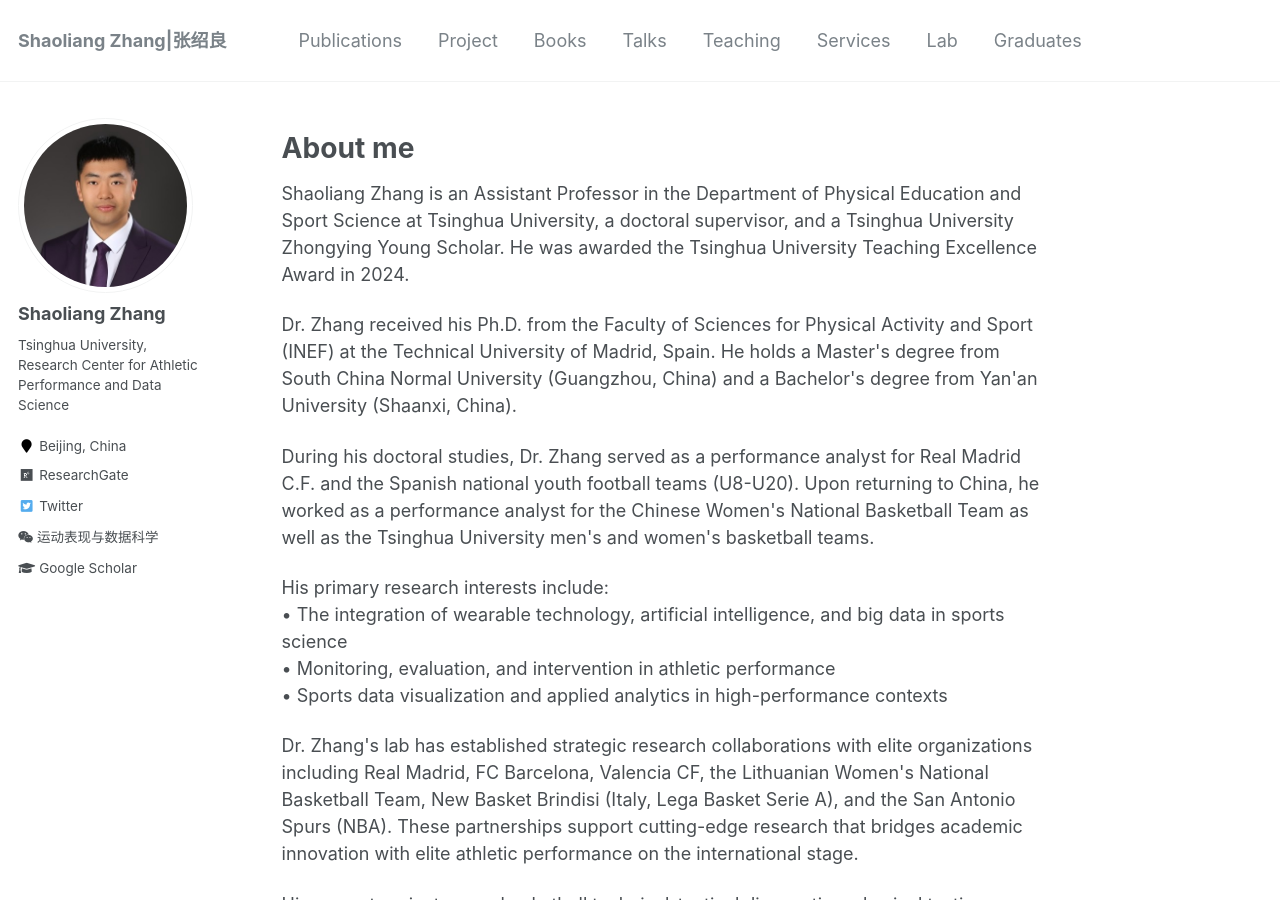
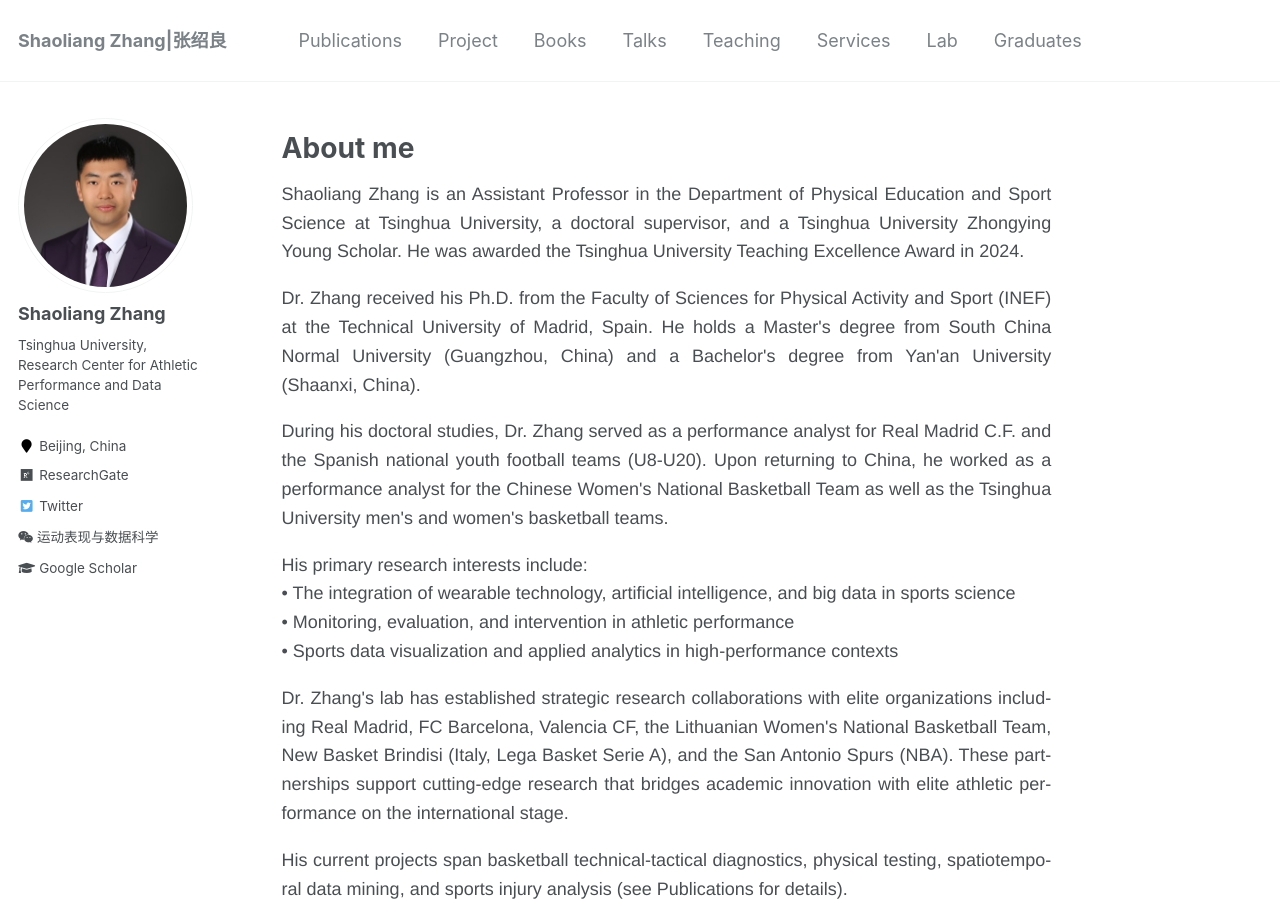
Before and after one commit to sportssuper/ZSL, a Jekyll site: the page built from _pages/about.md, in a window 1280 px wide and 900 px high. Built offline with Jekyll 4.4.1, drawn with Linux system fonts in a browser that asks for light colours; a script that is not in the unit is left out.

Commit message:
Update about.md

```diff
--- a/_pages/about.md
+++ b/_pages/about.md
@@ -9,23 +9,23 @@
 ---
 # About me
 
-<div>
-  <p>Shaoliang Zhang is an Assistant Professor in the Department of Physical Education and Sport Science at Tsinghua University, a doctoral supervisor, and a Tsinghua University Zhongying Young Scholar. He was awarded the Tsinghua University Teaching Excellence Award in 2024.</p>
+<div style="text-align: justify; font-family: 'Helvetica Neue', Arial, sans-serif; max-width: 800px; margin: 0 auto; line-height: 1.6; hyphens: auto;">
+  <p style="margin-bottom: 1em;">Shaoliang Zhang is an Assistant Professor in the Department of Physical Education and Sport Science at Tsinghua University, a doctoral supervisor, and a Tsinghua University Zhongying Young Scholar. He was awarded the Tsinghua University Teaching Excellence Award in 2024.</p>
 
-  <p>Dr. Zhang received his Ph.D. from the Faculty of Sciences for Physical Activity and Sport (INEF) at the Technical University of Madrid, Spain. He holds a Master's degree from South China Normal University (Guangzhou, China) and a Bachelor's degree from Yan'an University (Shaanxi, China).</p>
+  <p style="margin-bottom: 1em;">Dr. Zhang received his Ph.D. from the Faculty of Sciences for Physical Activity and Sport (INEF) at the Technical University of Madrid, Spain. He holds a Master's degree from South China Normal University (Guangzhou, China) and a Bachelor's degree from Yan'an University (Shaanxi, China).</p>
 
-  <p>During his doctoral studies, Dr. Zhang served as a performance analyst for Real Madrid C.F. and the Spanish national youth football teams (U8-U20). Upon returning to China, he worked as a performance analyst for the Chinese Women's National Basketball Team as well as the Tsinghua University men's and women's basketball teams.</p>
+  <p style="margin-bottom: 1em;">During his doctoral studies, Dr. Zhang served as a performance analyst for Real Madrid C.F. and the Spanish national youth football teams (U8-U20). Upon returning to China, he worked as a performance analyst for the Chinese Women's National Basketball Team as well as the Tsinghua University men's and women's basketball teams.</p>
 
-  <p>His primary research interests include:<br>
+  <p style="margin-bottom: 1em;">His primary research interests include:<br>
  • The integration of wearable technology, artificial intelligence, and big data in sports science<br>
  • Monitoring, evaluation, and intervention in athletic performance<br>
  • Sports data visualization and applied analytics in high-performance contexts</p>
 
-  <p>Dr. Zhang's lab has established strategic research collaborations with elite organizations including Real Madrid, FC Barcelona, Valencia CF, the Lithuanian Women's National Basketball Team, New Basket Brindisi (Italy, Lega Basket Serie A), and the San Antonio Spurs (NBA). These partnerships support cutting-edge research that bridges academic innovation with elite athletic performance on the international stage.</p>
+  <p style="margin-bottom: 1em;">Dr. Zhang's lab has established strategic research collaborations with elite organizations including Real Madrid, FC Barcelona, Valencia CF, the Lithuanian Women's National Basketball Team, New Basket Brindisi (Italy, Lega Basket Serie A), and the San Antonio Spurs (NBA). These partnerships support cutting-edge research that bridges academic innovation with elite athletic performance on the international stage.</p>
 
-  <p>His current projects span basketball technical-tactical diagnostics, physical testing, spatiotemporal data mining, and sports injury analysis (see Publications for details).</p>
+  <p style="margin-bottom: 1em;">His current projects span basketball technical-tactical diagnostics, physical testing, spatiotemporal data mining, and sports injury analysis (see Publications for details).</p>
 
-  <p>The Athletic Performance and Data Science Lab is actively recruiting Ph.D. students, postdoctoral researchers, and summer interns. If you are interested in academic collaboration or joining the lab, please feel free to reach out via email at <a href="mailto:ZSL.INEF@gmail.com">ZSL.INEF@gmail.com</a> or <a href="mailto:zslinef@mail.tsinghua.edu.cn">zslinef@mail.tsinghua.edu.cn</a>.</p>
+  <p style="margin-bottom: 1em;">The Athletic Performance and Data Science Lab is actively recruiting Ph.D. students, postdoctoral researchers, and summer interns. If you are interested in academic collaboration or joining the lab, please feel free to reach out via email at <a href="mailto:ZSL.INEF@gmail.com">ZSL.INEF@gmail.com</a> or <a href="mailto:zslinef@mail.tsinghua.edu.cn">zslinef@mail.tsinghua.edu.cn</a>.</p>
 
   <p>Below is a list of our academic collaborators and institutional partners. We are always eager to welcome like-minded, motivated individuals to our team. Top-performing students from our lab are regularly recommended for internships and training opportunities with world-class basketball clubs. We warmly invite you to join us.</p>
 </div>
```
